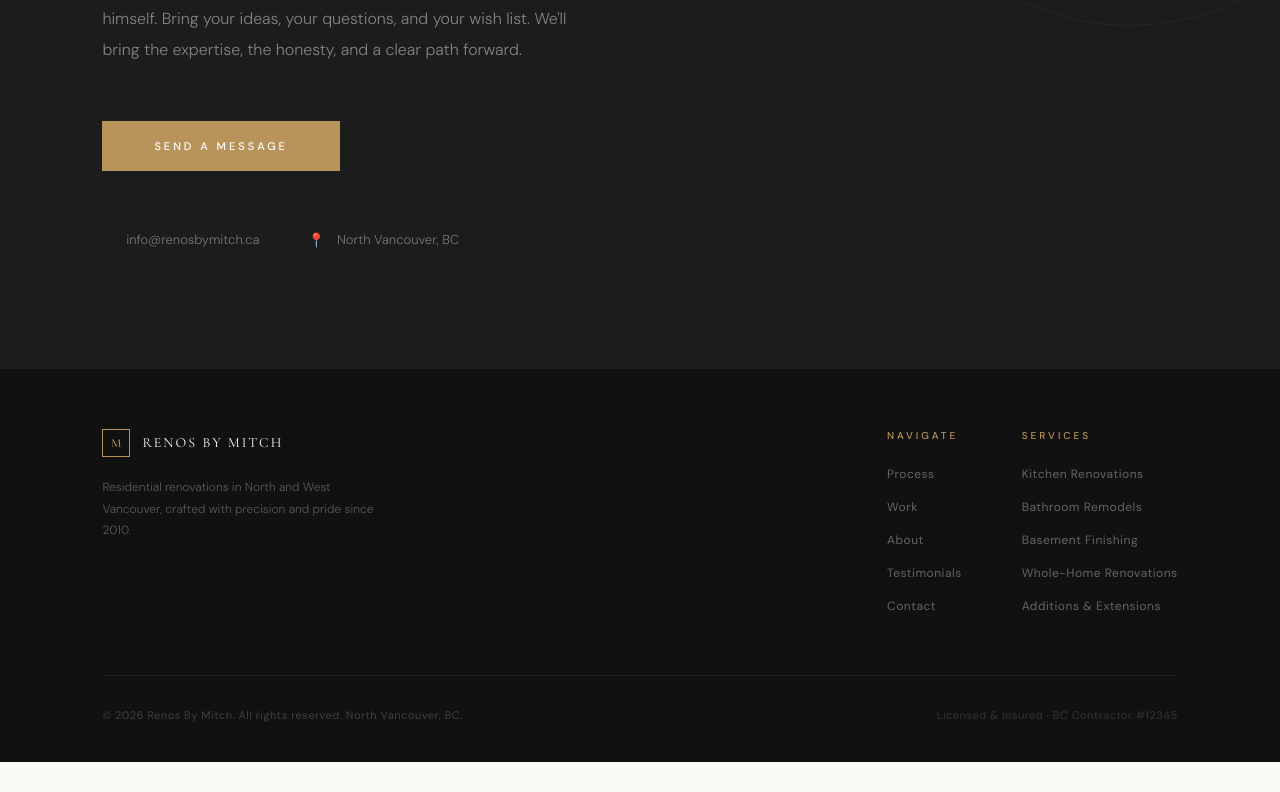
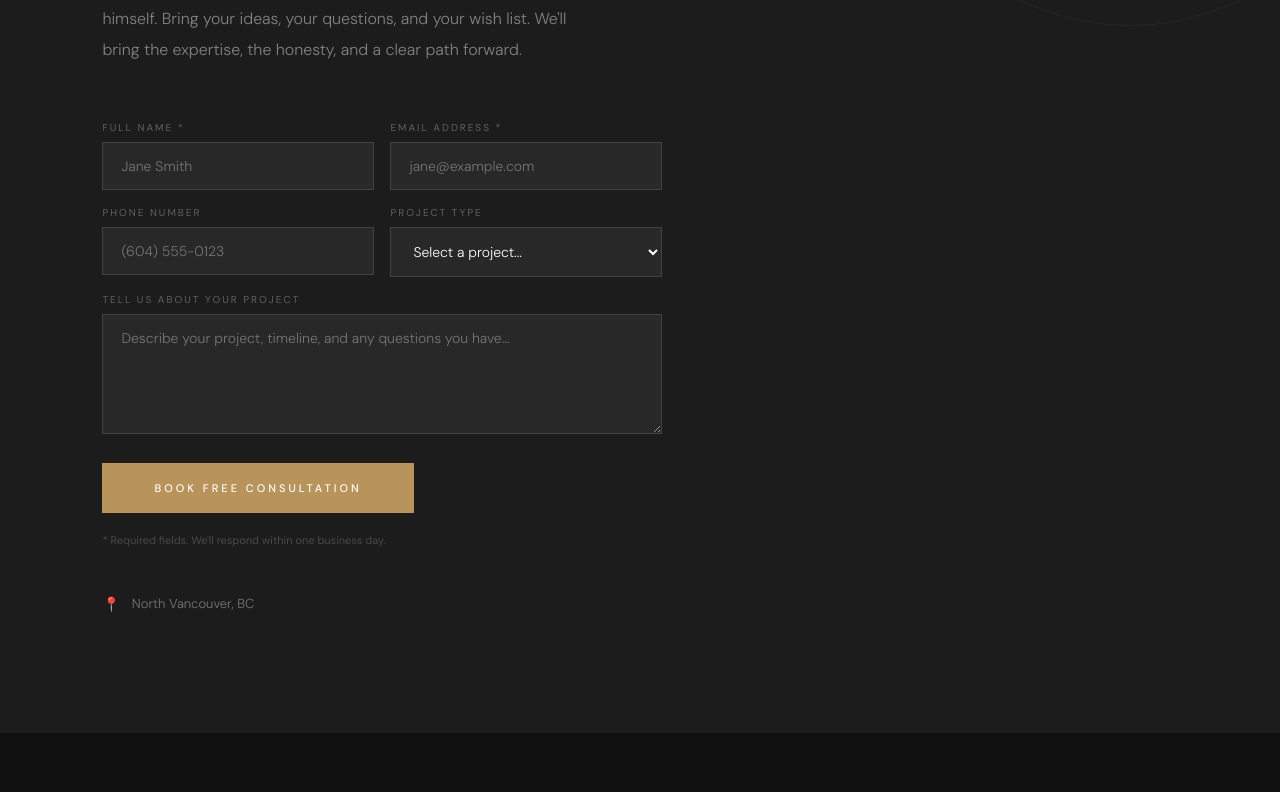
Before and after one commit to Mitch447/renos-by-mitch, a React (Vite) app: page / in a window 1280 px wide. Shown: the part 6867-7659 px from the top of the page. Before the commit the page ends 7629 px from the top, so only its background shows below. Built offline with nearby package versions, Linux system fonts and the light colour scheme.

Commit message:
add contact form

```diff
--- a/src/components/CTA.jsx
+++ b/src/components/CTA.jsx
@@ -1,92 +1,222 @@
+import { useState } from "react";
 import { FadeIn, GoldAccent } from "./utils";
 
-// ── Update these with real contact details ────────────────────────────────────
-const PHONE        = "";
-const PHONE_HREF   = "tel:+1";
-const EMAIL        = "info@renosbymitch.ca";
-const EMAIL_HREF   = "mailto:info@renosbymitch.ca";
-const LOCATION     = "North Vancouver, BC";
-// ─────────────────────────────────────────────────────────────────────────────
+const FORMSPREE_URL = "https://formspree.io/f/mnjbzoew";
+const LOCATION      = "North Vancouver, BC";
 
-const CONTACT_DETAILS = [
-  { icon: "✉",  text: EMAIL,   href: EMAIL_HREF  },
-  { icon: "📍", text: LOCATION, href: null        },
-];
+const inputStyle = {
+  width: "100%",
+  padding: "14px 18px",
+  background: "rgba(255,255,255,0.05)",
+  border: "1px solid rgba(255,255,255,0.12)",
+  color: "#fff",
+  fontSize: 14,
+  fontFamily: "DM Sans, sans-serif",
+  fontWeight: 300,
+  outline: "none",
+  transition: "border-color 0.2s",
+  borderRadius: 0,
+};
 
 export default function CTA() {
+  const [status, setStatus] = useState("idle"); // idle | sending | success | error
+  const [form, setForm] = useState({ name: "", email: "", phone: "", project: "", message: "" });
+
+  const handleChange = (e) => setForm({ ...form, [e.target.name]: e.target.value });
+
+  const handleSubmit = async (e) => {
+    e.preventDefault();
+    setStatus("sending");
+    try {
+      const res = await fetch(FORMSPREE_URL, {
+        method: "POST",
+        headers: { "Content-Type": "application/json", Accept: "application/json" },
+        body: JSON.stringify(form),
+      });
+      if (res.ok) {
+        setStatus("success");
+        setForm({ name: "", email: "", phone: "", project: "", message: "" });
+      } else {
+        setStatus("error");
+      }
+    } catch {
+      setStatus("error");
+    }
+  };
+
   return (
     <section id="contact" style={{ padding: "120px 8vw", background: "var(--charcoal)", position: "relative", overflow: "hidden" }}>
 
       {/* Decorative circles */}
       {[500, 350].map((size, i) => (
-        <div
-          key={size}
-          style={{
-            position: "absolute",
-            right: -100 + i * 40,
-            top: -100 + i * 40,
-            width: size, height: size,
-            borderRadius: "50%",
+        <div key={size} style={{
+          position: "absolute", right: -100 + i * 40, top: -100 + i * 40,
+          width: size, height: size, borderRadius: "50%",
           border: `1px solid rgba(184,147,90,${0.08 - i * 0.03})`,
           pointerEvents: "none",
-          }}
-        />
+        }} />
       ))}
 
-      <div style={{ maxWidth: 800, position: "relative", zIndex: 10 }}>
+      <div style={{ maxWidth: 1000, position: "relative", zIndex: 10 }}>
         <FadeIn>
+          {/* Header */}
           <GoldAccent />
-          <h2
-            className="display"
-            style={{
+          <h2 className="display" style={{
             fontSize: "clamp(40px, 7vw, 96px)", fontWeight: 300,
             lineHeight: 0.95, color: "#fff", marginBottom: 32, letterSpacing: -1,
-            }}
-          >
+          }}>
             Ready for a<br />
             Home You <em style={{ color: "var(--gold-light)", fontStyle: "italic" }}>Love?</em>
           </h2>
-
           <p style={{ fontSize: 16, lineHeight: 1.9, color: "rgba(255,255,255,0.45)", fontWeight: 300, maxWidth: 480, marginBottom: 56 }}>
             Your free consultation is a no-obligation conversation with Mitch himself.
             Bring your ideas, your questions, and your wish list. We'll bring the expertise, the honesty,
             and a clear path forward.
           </p>
 
-          {/* Primary CTAs */}
-          <div style={{ display: "flex", gap: 24, flexWrap: "wrap", marginBottom: 60 }}>
-            <a
-              href={EMAIL_HREF}
+          {/* Success state */}
+          {status === "success" ? (
+            <div style={{
+              padding: "48px 40px",
+              border: "1px solid rgba(184,147,90,0.3)",
+              maxWidth: 560, textAlign: "center",
+            }}>
+              <div style={{ fontSize: 32, marginBottom: 16 }}>✓</div>
+              <h3 className="display" style={{ fontSize: 28, fontWeight: 300, color: "var(--gold-light)", marginBottom: 12 }}>
+                Message Received
+              </h3>
+              <p style={{ fontSize: 14, color: "rgba(255,255,255,0.45)", fontWeight: 300, lineHeight: 1.8 }}>
+                Thank you for reaching out. Mitch will be in touch within one business day.
+              </p>
+            </div>
+          ) : (
+            <form onSubmit={handleSubmit} style={{ display: "flex", flexDirection: "column", gap: 16, maxWidth: 560 }}>
+
+              {/* Name + Email */}
+              <div style={{ display: "grid", gridTemplateColumns: "1fr 1fr", gap: 16 }} className="form-row">
+                <div>
+                  <label style={{ fontSize: 10, letterSpacing: 2, textTransform: "uppercase", color: "rgba(255,255,255,0.3)", display: "block", marginBottom: 8 }}>
+                    Full Name *
+                  </label>
+                  <input
+                    name="name" type="text" required
+                    value={form.name} onChange={handleChange}
+                    placeholder="Jane Smith"
+                    style={inputStyle}
+                    onFocus={(e) => (e.target.style.borderColor = "var(--gold)")}
+                    onBlur={(e) => (e.target.style.borderColor = "rgba(255,255,255,0.12)")}
+                  />
+                </div>
+                <div>
+                  <label style={{ fontSize: 10, letterSpacing: 2, textTransform: "uppercase", color: "rgba(255,255,255,0.3)", display: "block", marginBottom: 8 }}>
+                    Email Address *
+                  </label>
+                  <input
+                    name="email" type="email" required
+                    value={form.email} onChange={handleChange}
+                    placeholder="jane@example.com"
+                    style={inputStyle}
+                    onFocus={(e) => (e.target.style.borderColor = "var(--gold)")}
+                    onBlur={(e) => (e.target.style.borderColor = "rgba(255,255,255,0.12)")}
+                  />
+                </div>
+              </div>
+
+              {/* Phone + Project type */}
+              <div style={{ display: "grid", gridTemplateColumns: "1fr 1fr", gap: 16 }} className="form-row">
+                <div>
+                  <label style={{ fontSize: 10, letterSpacing: 2, textTransform: "uppercase", color: "rgba(255,255,255,0.3)", display: "block", marginBottom: 8 }}>
+                    Phone Number
+                  </label>
+                  <input
+                    name="phone" type="tel"
+                    value={form.phone} onChange={handleChange}
+                    placeholder="(604) 555-0123"
+                    style={inputStyle}
+                    onFocus={(e) => (e.target.style.borderColor = "var(--gold)")}
+                    onBlur={(e) => (e.target.style.borderColor = "rgba(255,255,255,0.12)")}
+                  />
+                </div>
+                <div>
+                  <label style={{ fontSize: 10, letterSpacing: 2, textTransform: "uppercase", color: "rgba(255,255,255,0.3)", display: "block", marginBottom: 8 }}>
+                    Project Type
+                  </label>
+                  <select
+                    name="project"
+                    value={form.project} onChange={handleChange}
+                    style={{ ...inputStyle, cursor: "pointer" }}
+                    onFocus={(e) => (e.target.style.borderColor = "var(--gold)")}
+                    onBlur={(e) => (e.target.style.borderColor = "rgba(255,255,255,0.12)")}
+                  >
+                    <option value="" style={{ background: "#1C1C1C" }}>Select a project...</option>
+                    <option value="Kitchen Renovation" style={{ background: "#1C1C1C" }}>Kitchen Renovation</option>
+                    <option value="Bathroom Remodel" style={{ background: "#1C1C1C" }}>Bathroom Remodel</option>
+                    <option value="Basement Finishing" style={{ background: "#1C1C1C" }}>Basement Finishing</option>
+                    <option value="Whole-Home Renovation" style={{ background: "#1C1C1C" }}>Whole-Home Renovation</option>
+                    <option value="Addition or Extension" style={{ background: "#1C1C1C" }}>Addition or Extension</option>
+                    <option value="Other" style={{ background: "#1C1C1C" }}>Other</option>
+                  </select>
+                </div>
+              </div>
+
+              {/* Message */}
+              <div>
+                <label style={{ fontSize: 10, letterSpacing: 2, textTransform: "uppercase", color: "rgba(255,255,255,0.3)", display: "block", marginBottom: 8 }}>
+                  Tell Us About Your Project
+                </label>
+                <textarea
+                  name="message"
+                  value={form.message} onChange={handleChange}
+                  placeholder="Describe your project, timeline, and any questions you have..."
+                  rows={5}
+                  style={{ ...inputStyle, resize: "vertical" }}
+                  onFocus={(e) => (e.target.style.borderColor = "var(--gold)")}
+                  onBlur={(e) => (e.target.style.borderColor = "rgba(255,255,255,0.12)")}
+                />
+              </div>
+
+              {/* Submit button */}
+              <div style={{ display: "flex", alignItems: "center", gap: 24, marginTop: 8 }}>
+                <button
+                  type="submit"
+                  disabled={status === "sending"}
                   style={{
                     padding: "18px 52px",
-                background: "var(--gold)", color: "#fff",
-                textDecoration: "none", fontSize: 11, letterSpacing: 3,
-                textTransform: "uppercase", fontWeight: 500, transition: "all 0.3s",
+                    background: status === "sending" ? "var(--stone)" : "var(--gold)",
+                    color: "#fff", border: "none",
+                    cursor: status === "sending" ? "not-allowed" : "pointer",
+                    fontSize: 11, letterSpacing: 3, textTransform: "uppercase",
+                    fontWeight: 500, transition: "all 0.3s", fontFamily: "DM Sans, sans-serif",
                   }}
-              onMouseEnter={(e) => (e.target.style.background = "var(--gold-light)")}
-              onMouseLeave={(e) => (e.target.style.background = "var(--gold)")}
+                  onMouseEnter={(e) => { if (status !== "sending") e.target.style.background = "var(--gold-light)"; }}
+                  onMouseLeave={(e) => { if (status !== "sending") e.target.style.background = "var(--gold)"; }}
                 >
-              Send a Message
-            </a>
+                  {status === "sending" ? "Sending..." : "Book Free Consultation"}
+                </button>
+                {status === "error" && (
+                  <span style={{ fontSize: 12, color: "#ff6b6b" }}>Something went wrong — please try again.</span>
+                )}
               </div>
 
-          {/* Contact info row */}
-          <div style={{ display: "flex", gap: 48, flexWrap: "wrap" }}>
-            {CONTACT_DETAILS.map(({ icon, text, href }) => (
-              <div key={text} style={{ display: "flex", alignItems: "center", gap: 12 }}>
-                <span style={{ fontSize: 14 }}>{icon}</span>
-                {href ? (
-                  <a href={href} style={{ fontSize: 13, color: "rgba(255,255,255,0.4)", fontWeight: 300, textDecoration: "none" }}>
-                    {text}
-                  </a>
-                ) : (
-                  <span style={{ fontSize: 13, color: "rgba(255,255,255,0.4)", fontWeight: 300 }}>{text}</span>
+              <p style={{ fontSize: 11, color: "rgba(255,255,255,0.2)", marginTop: 4 }}>
+                * Required fields. We'll respond within one business day.
+              </p>
+            </form>
           )}
-              </div>
-            ))}
+
+          {/* Location */}
+          <div style={{ display: "flex", alignItems: "center", gap: 12, marginTop: 48 }}>
+            <span style={{ fontSize: 14 }}>📍</span>
+            <span style={{ fontSize: 13, color: "rgba(255,255,255,0.4)", fontWeight: 300 }}>{LOCATION}</span>
           </div>
         </FadeIn>
       </div>
+
+      <style>{`
+        @media (max-width: 768px) {
+          .form-row { grid-template-columns: 1fr !important; }
+        }
+      `}</style>
     </section>
   );
 }
```
Lines whose indentation alone changed are shown as unchanged.
